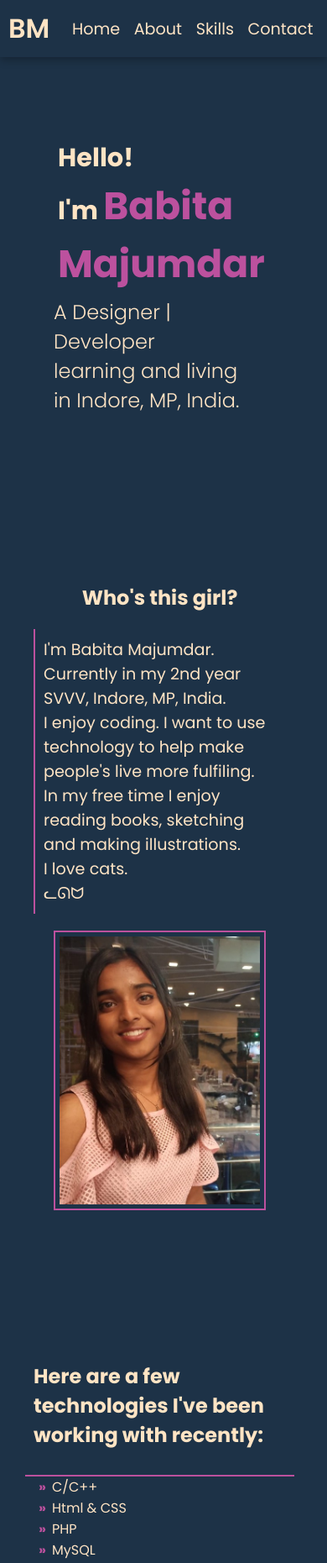
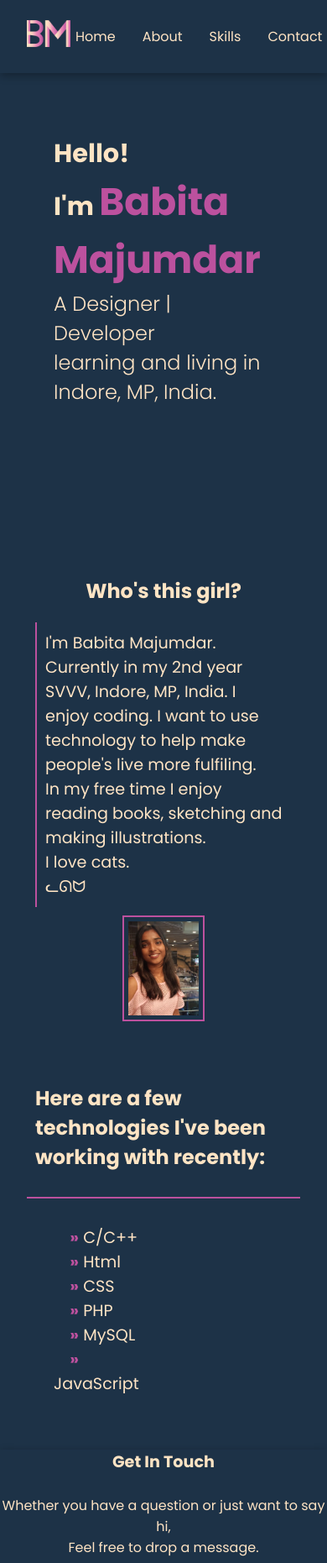
Before and after one commit to m-babita/m-babita.github.io, a plain HTML site: page index.html in a window 390 px wide. Shown: the top 1861 px of the page at 84% size. Drawn offline with Linux system fonts and the light colour scheme.

Commit message:
attempt to get rid of overflow

```diff
--- a/index.html
+++ b/index.html
@@ -11,6 +11,7 @@
      <title>Babita Majumdar</title>
       <link href="style.css" rel="stylesheet" type="text/css">
       <link href="loader.css" rel="stylesheet" type="text/css">
+      <link rel="icon" href="logo.png" type="image/gif" sizes="15x10">
    </head>
    <body>
       <div id="loader">
@@ -20,9 +21,9 @@
     </div>
    </div>
       <div id="main" class="main">
-        <header>
+        <div class="header">
             <nav>
-            <a href="#" class="logo"> BM</a>
+            <a href="#" class="logo"> <img class="img" src="logo.png"></a>
             <ul>
             <li><a class="active" href="#home"> Home</a></li>
             <li><a href="#about">About</a> </li>
@@ -31,7 +32,7 @@
             </ul>
 		      </nav>
          <!--commit-->
-       </header>
+         </div>
 
       <section id="home" class="banner" >
        <div class="content">
@@ -47,7 +48,7 @@
 
        <section id="about" class="about">
        <h3>Who's this girl?</h3>
-          <p>I'm Babita Majumdar. Currently in my 2nd year SVVV, Indore, MP, India.<br>
+          <p>I'm Babita Majumdar. Currently in my 2nd year SVVV, Indore, MP, India.
           I enjoy coding. I want to use technology to help make people's live more fulfiling.<br>
           In my free time I enjoy reading books, sketching and making illustrations.<br>
           I love cats.<br>
@@ -61,7 +62,8 @@
        <h3>Here are a few technologies I've been working with recently:</h3>
        <ul>
        <li>C/C++</li>
-       <li>Html & CSS</li>
+       <li>Html</li>
+       <li>CSS</li>
        <li>PHP</li>
        <li>MySQL</li>
        <li>JavaScript</li>
@@ -70,9 +72,9 @@
        <div id="contact"class="contact">
 
        <h3>Get In Touch</h3> <br>
-       Whether you have a question or just want to say hi,<br>
+       <p>Whether you have a question or just want to say hi,<br>
        Feel free to drop a message.<br>
-       <br>
+      </p><br>
        <ul class="social">
           <li><a  href="https://github.com/m-babita" target="_blank"><i class="fab fa-github"></i></a></li>
           <li><a  href="https://www.linkedin.com/in/babita-majumdar-02847b1b3/" target="_blank"><i class="fab fa-linkedin"></i></a> </li>
--- a/style.css
+++ b/style.css
@@ -12,45 +12,43 @@ body{
   color:bisque;
   font-family: "Poppins", sans-serif;
   min-height: 100vh;}
-.main{
-  display: table;
-  table-layout: fixed;
-  width:90%;
-  height:100px;
+  .main{
+    margin:0 auto;
+  overflow: hidden;
+  }
+.header
+{
+  box-shadow: 0px 3px 10px rgba(0,0,0,0.3);
+  position:fixed;
+  top:0px;
+  z-index:100;
+  width:100%;
+  min-height: 5vh;
 }
 nav
 { background:#1d3247;
   min-height:10vh;
-  margin:auto;
   display:flex;
-  justify-content:space-between;
+  padding:0.5rem 1rem;
+  transition:all 0.6s ease;
+}
+nav img
+{  padding: 1rem;
+   width: 10vh;
+   height: auto;
+}
+nav ul,li
+{ font-size:2rem;
+  display: flex;
+  flex:1;
+  list-style: none;
+  justify-content: center;
+}
 
-}
-nav .logo
-{
-   margin:10px;
-   font-weight:600;
-   color: bisque;
-   text-decoration: none;
-   font-size:2em;
-   text-transform:uppercase;
-   transition:0.6s;
-}
-nav h1,
-nav ul
-{ font-size:1.5rem;
-  flex:1;
-}
-nav ul{
-  list-style:none;
-  display:flex;
-  align-items:center;
-  justify-content: space-evenly;
-}
 nav li a{
  text-decoration:none;
  color: bisque;
-
+ padding:0.5rem 1rem;
 }
 nav li a:hover {
 
@@ -58,45 +56,21 @@ nav li a:hover {
     padding:5px 5px 0;
     border: 2px solid #BC519E;
 }
-header
-{
-   box-shadow: 0px 3px 10px rgba(0,0,0,0.3);
-   position:fixed;
-   top:0px;
-   width:100%;
-   z-index:10000;
+.logo a{
+  height:10vh;
 }
 
+
  .about,.skills{
-   padding-left:60px;
-  padding-top: 90px;
-  padding-bottom: 90px;
-  margin:50x;
-  position:relative;
+   padding:5rem;
+   margin: 0 auto;
+   overflow: hidden;
   width:100%;
-
+  justify-content:space-evenly;
 
     }
- .skills{
-    display:flex;
-    flex-direction:column;
-    justify-content:space-evenly;
-   }
-   .skills ul{
-      margin-top:20px;
-      justify-content:space-evenly;
-      list-style-type: none;
-      }
-  .skills ul li::before {
-   content: "\00BB";
-  color: #BC519E;
-  font-weight: bold;
-  display: inline-block;
-  width: 1em;
-  margin-left: -1em;
-}
+
  .about{
-
     display:flex;
     flex-direction:row;
     align-items:center;
@@ -104,7 +78,7 @@ header
     }
  .photo{
 
-    margin:10px ;
+    margin:0px ;
     display:flex;
     flex-direction:row;
     padding:5px;
@@ -113,8 +87,10 @@ header
    width: 25vw;
 
 }
-img{
-  width:100%
+.photo img{
+  width:100%;
+  height: auto;
+
 }
 .about p{
    font-size:1.2em;
@@ -127,25 +103,50 @@ img{
   font-size:1.5em;
    margin: 10px;
 }
-
+.skills{
+  display:flex;
+  flex-direction:column;
+  justify-content:space-evenly;
+ }
+.skills ul li::before {
+ content: "\00BB";
+color: #BC519E;
+font-weight: bold;
+display: inline-block;
+width: 1rem;
+}
 .skills h3{
   font-size:1.5em;
    width:100%;
    margin: 10px;
 
 }
+.skills ul{
 
-.skills ul{
+  padding: 2rem;
+  list-style-type: none;
    border-top: solid 2px #BC519E;
-   float:left;
+   margin-top:20px;
+   list-style-type: none;
+   display: flex;
+  flex-direction: column;
+  flex-wrap: wrap;
+}
+.skills li{
+  display: inline-block;
+  font-size: 1.2rem;
+  list-style: none;
+  justify-content: center;
+
 }
 
 .content{
-  padding: 7rem 3rem;
+  padding: 2rem;
+
 }
 
 .content h3
-{ margin:5px;
+{
   color: bisque;
   font-size: 2.5em;
 
@@ -169,7 +170,7 @@ img{
   display:flex;
   flex-direction:column;
   z-index:1000;
-  right:25px;
+  right:5px;
   list-style: none;
 }
 .sci::after
@@ -183,7 +184,7 @@ img{
 }
 
 .fa-instagram, .fa-github, .fa-linkedin
-{ font-size: 2rem;
+{ font-size: 1.8rem;
   padding :0.5rem;
   place-items:bottom;
   color: bisque;
@@ -199,18 +200,18 @@ img{
   width:100%;
   position:relative;
   box-shadow: 0px 3px 10px rgba(0,0,0,0.3);
-   position:absolute;
    text-align:center;
+   overflow: hidden;
 }
   .contact h3
   {
    font-size:1.9em;
   }
 .social{
-  justify-content:center;
+
   display:none;
   }
-.social li{
+.social li a{
   color: bisque;
   list-style:none;
   padding: 1rem;
@@ -234,16 +235,16 @@ img{
 
 
 @media only screen and (max-width: 900px) {
-nav{
-min-height: 5vh;
+
+  .header{
+    overflow: hidden;
+
+  }
+  nav ul,li{
+  font-size:1rem;
+  align-items: center;
+
 }
-  nav .logo{
- margin-left:10px;
- margin-top:10px;
-  }
-  nav h1,nav ul{
-  font-size:1.5rem;
-  }
   .banner
   {
    padding: 5rem 2rem;
@@ -260,7 +261,7 @@ min-height: 5vh;
   .social{
     display: flex;
     flex-direction:row;
-
+    text-align: center;
   }
   .sci
   {
@@ -293,32 +294,20 @@ min-height: 5vh;
 
 @media only screen and (max-width: 500px) {
 
-
-nav{
-   display:flex;
-   flex-direction: row;
+nav ul,li
+{
+  width: 50%;
 }
-nav h1,
-nav ul
-{ font-size:1.2rem;
-  flex:1;
-}
-nav .logo{
-margin-left:10px;
-margin-top:10px;
-  }
   .photo{
-   width: 30vh;
+   width: 30%;
 
   }
   .content{
     padding: 5rem 2rem;
   }
   .about, .skills{
-   padding-left:30px;
-   padding-top:50px;
+   padding:2rem ;
    /* margin-left:0; */
-   overflow-x:hidden;
  }
  .skills ul li::before {
   margin-left: 1em;
@@ -328,7 +317,7 @@ margin-top:10px;
 }
  .foot, .foot a{
       overflow-x:hidden;
-   font-size:1em;
+   font-size:0.5em;
    text-align:center;
    margin:0;
  }
```
Also changed, not shown: logo.png (added).
